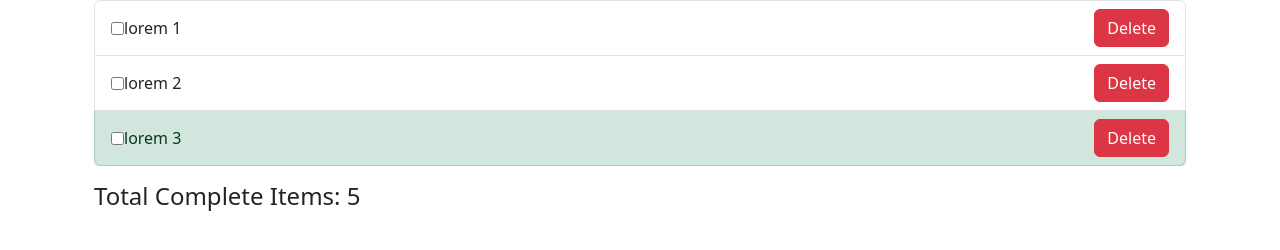
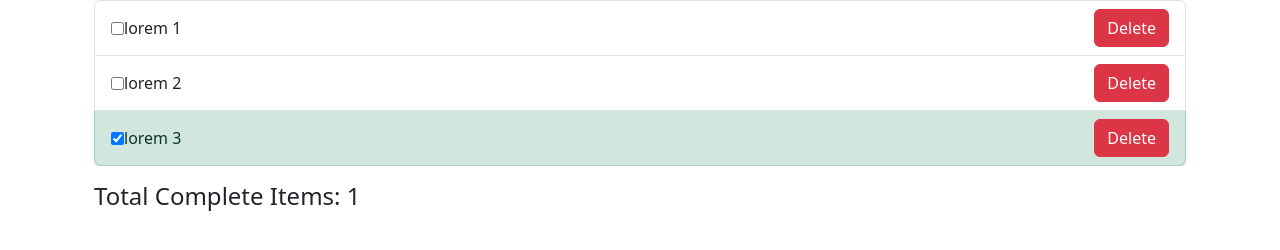
Before and after one commit to AI-Ashik/react-redux-toolkit, a React (Vite) app in the folder react-redux-todo-app/: page / in a window 1280 px wide. Shown: the part 258-508 px from the top of the page. Built offline with nearby package versions, Linux system fonts and the light colour scheme.

Commit message:
fixed checkbox issue

```diff
--- a/react-redux-todo-app/components/TodoItem.jsx
+++ b/react-redux-todo-app/components/TodoItem.jsx
@@ -5,8 +5,7 @@ import { deleteTodo, toggleComplete } from "../src/app/todoSlice";
 const TodoItem = ({ id, title, completed }) => {
   const dispatch = useDispatch();
 
-  const handleCompleteChange = (event) => {
-    event.preventDefault(); // Prevent default form submission behavior
+  const handleCompleteChange = () => {
     dispatch(
       toggleComplete({
         id: id,
@@ -31,6 +30,7 @@ const TodoItem = ({ id, title, completed }) => {
             type="checkbox"
             className="mr-3"
             onChange={handleCompleteChange}
+            checked={completed}
           />
           {title}
         </span>
--- a/react-redux-todo-app/components/TotalCompletedItems.jsx
+++ b/react-redux-todo-app/components/TotalCompletedItems.jsx
@@ -1,5 +1,13 @@
+import { useSelector } from "react-redux";
+
 const TotalCompleteItems = () => {
-  return <h4 className="mt-3">Total Complete Items: 5</h4>;
+  const completedTodos = useSelector((state) =>
+    state.todos.filter((todo) => todo.completed === true)
+  );
+
+  return (
+    <h4 className="mt-3">Total Complete Items: {completedTodos.length}</h4>
+  );
 };
 
 export default TotalCompleteItems;
```
